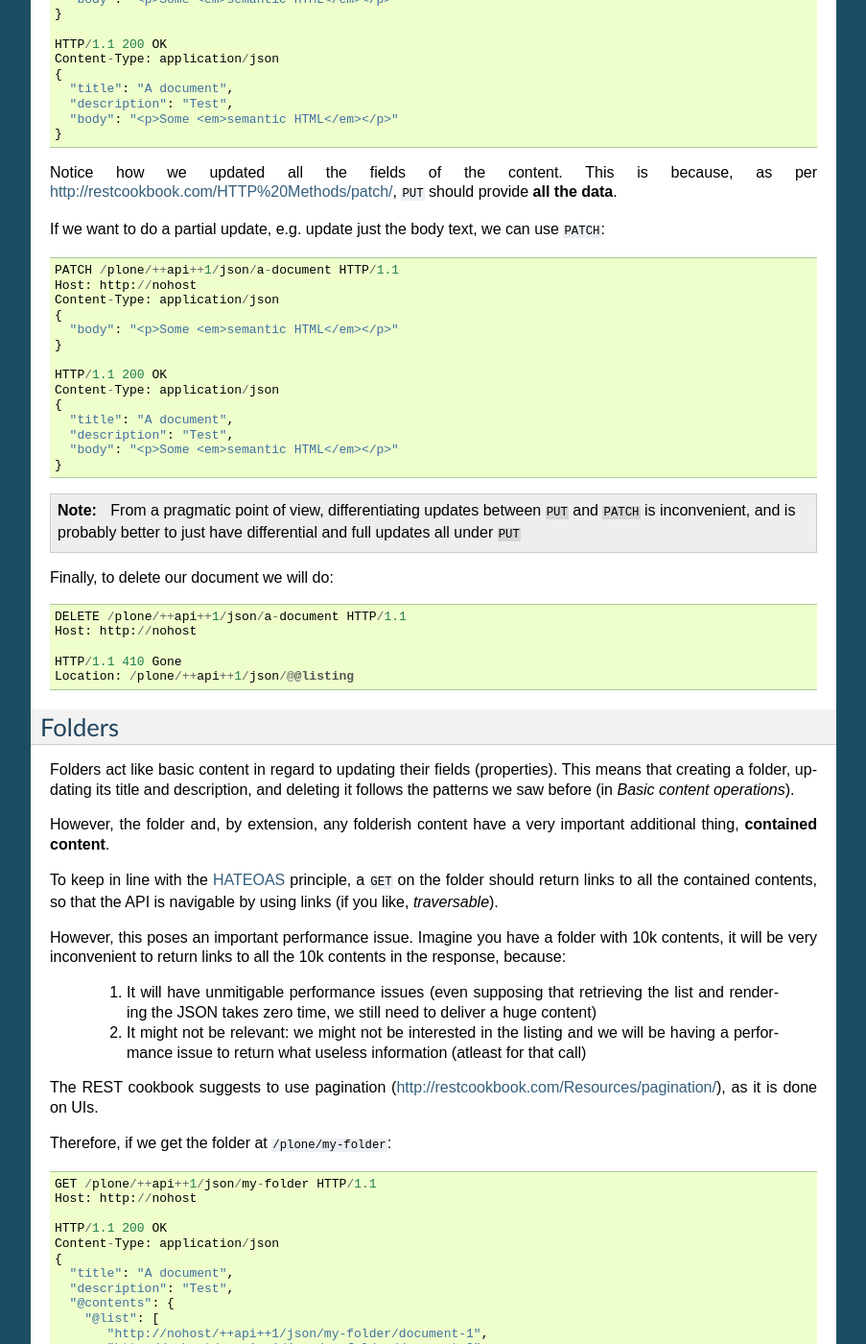
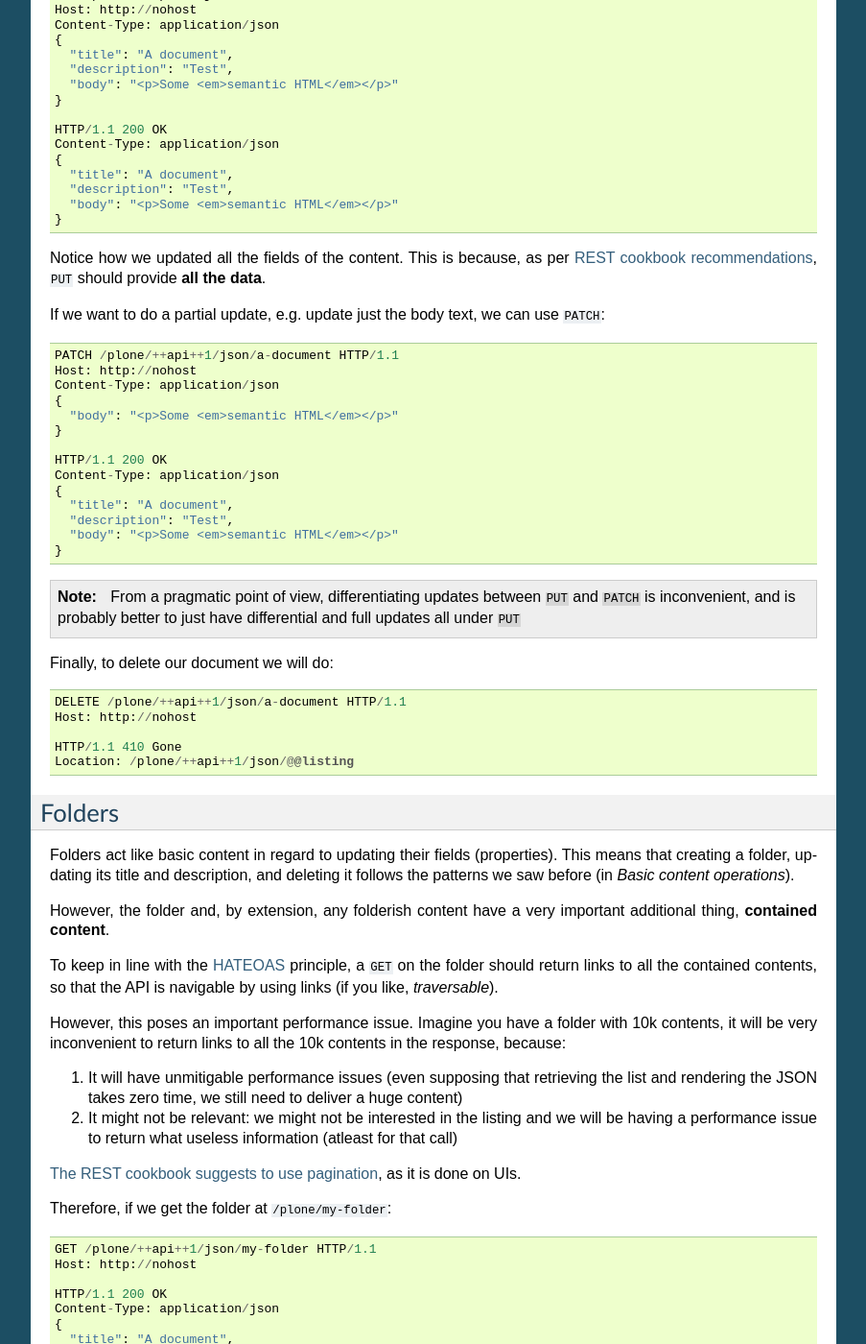
Before and after one commit to tisto/plone.app.angularjs, a Sphinx documentation site: the page built from docs/source/rest-api.rst, in a window 1280 px wide and 1400 px high, scrolled down 2735 px. Shown: the whole window at 96% size, without its empty margins (198-1101 px from the left). Built offline with Sphinx 7.4.7, drawn with Linux system fonts in a browser that asks for light colours; some of the changed text lies outside the part shown.

Commit message:
Prettified REST a bit.

```diff
--- a/docs/source/rest-api.rst
+++ b/docs/source/rest-api.rst
@@ -28,7 +28,7 @@
 Security
 ========
 
-TODO: check for how oAuth 2 does stuff
+.. todo:: check for how oAuth 2 does stuff
 
 
 Error handling
@@ -156,7 +158,7 @@
   }
 
 Notice how we updated all the fields of the content.
-This is because, as per http://restcookbook.com/HTTP%20Methods/patch/, ``PUT`` should provide **all the data**.
+This is because, as per `REST cookbook recommendations <http://restcookbook.com/HTTP%20Methods/patch/>`_, ``PUT`` should provide **all the data**.
 
 If we want to do a partial update, e.g. update just the body text, we can use ``PATCH``::
 
@@ -199,10 +201,10 @@
 However, this poses an important performance issue.
 Imagine you have a folder with 10k contents, it will be very inconvenient to return links to all the 10k contents in the response, because:
 
- #. It will have unmitigable performance issues (even supposing that retrieving the list and rendering the JSON takes zero time, we still need to deliver a huge content)
- #. It might not be relevant: we might not be interested in the listing and we will be having a performance issue to return what useless information (atleast for that call)
+#. It will have unmitigable performance issues (even supposing that retrieving the list and rendering the JSON takes zero time, we still need to deliver a huge content)
+#. It might not be relevant: we might not be interested in the listing and we will be having a performance issue to return what useless information (atleast for that call)
 
-The REST cookbook suggests to use pagination (http://restcookbook.com/Resources/pagination/), as it is done on UIs.
+`The REST cookbook suggests to use pagination <http://restcookbook.com/Resources/pagination/>`_, as it is done on UIs.
 
 Therefore, if we get the folder at ``/plone/my-folder``::
 
```
Also changed, not shown: other parts of docs/source/rest-api.rst (+30 -30 lines).
